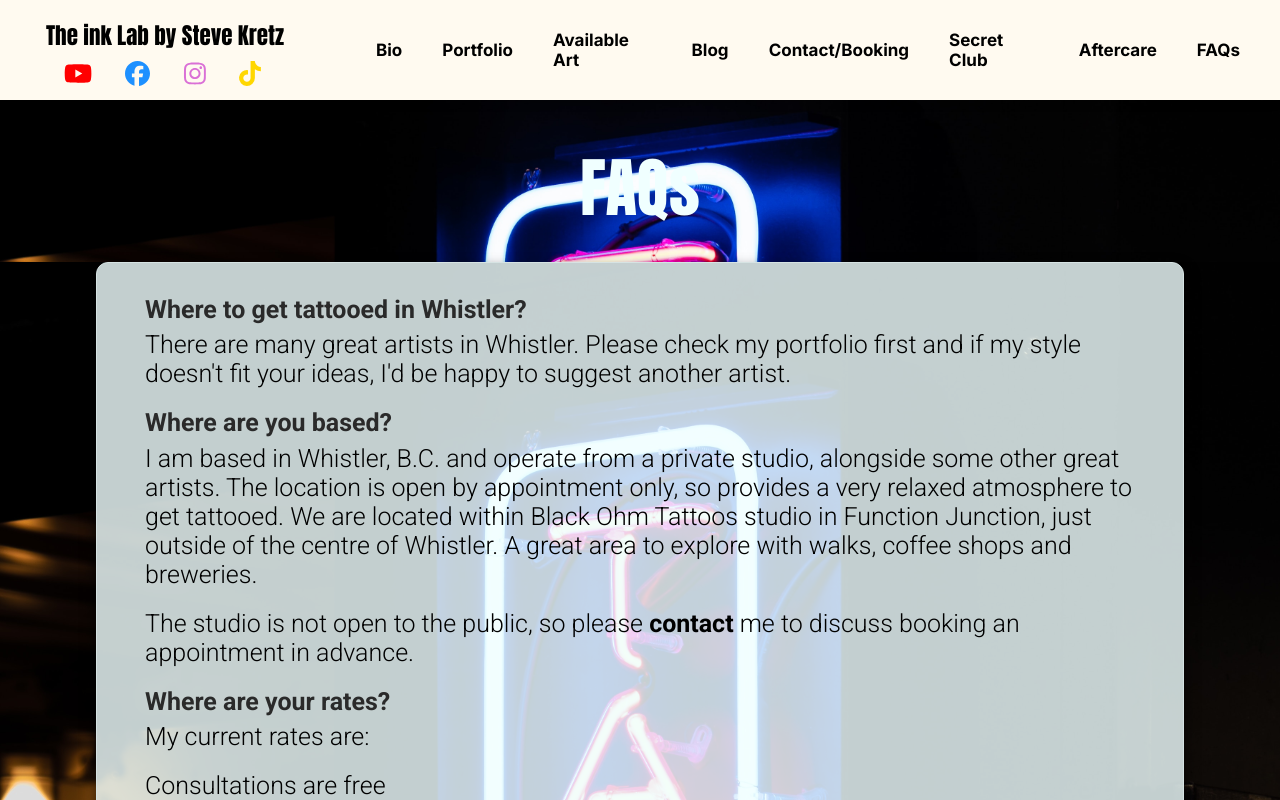
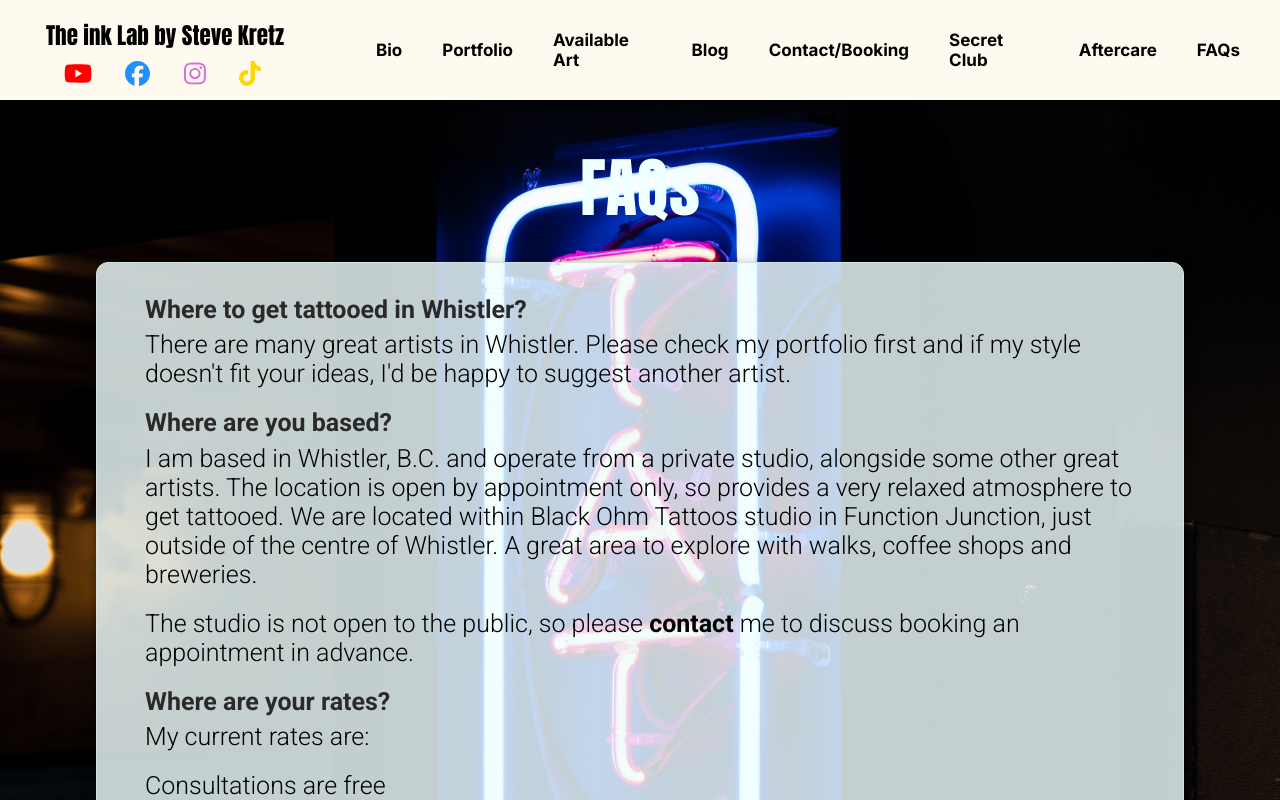
Before and after one commit to rooky1979/inklab, a Next.js app: page /faqs in a window 1280 px wide. Shown: the top 800 px of the page. Built offline with nearby package versions, Linux system fonts and the light colour scheme.

Commit message:
test fix on faqs

```diff
--- a/components/FaqsBody.js
+++ b/components/FaqsBody.js
@@ -14,7 +14,7 @@ const FaqsBody = ({backgroundImage}) => {
   }
   return (
     <>
-      <div className={bodyStyles.mainpage} style={mainpageStyle}>
+      <div className={bodyStyles.mainpage} /* style={mainpageStyle} */>
         <motion.div
         initial="hidden"
         animate="visible"
--- a/components/Header.js
+++ b/components/Header.js
@@ -14,7 +14,7 @@ const mainpageStyle = {
 }
 
   return (
-    <div className={headerStyles.mainpage} style={mainpageStyle}>
+    <div className={headerStyles.mainpage} /* style={mainpageStyle} */>
       <div className={headerStyles.container}>
         <div className={headerStyles.textcontainer}>
           <motion.p
```
Also changed, not shown: .txt.
